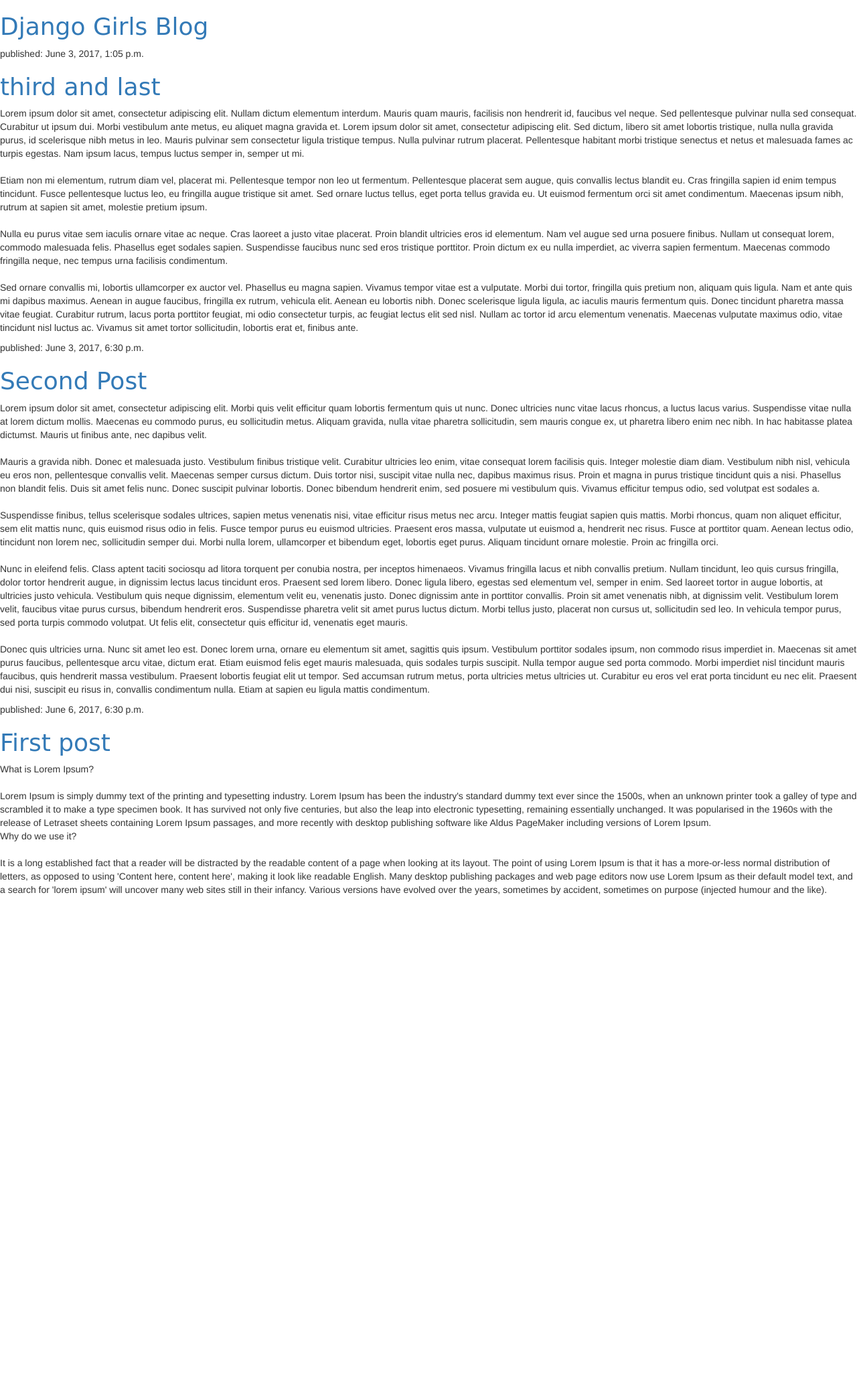
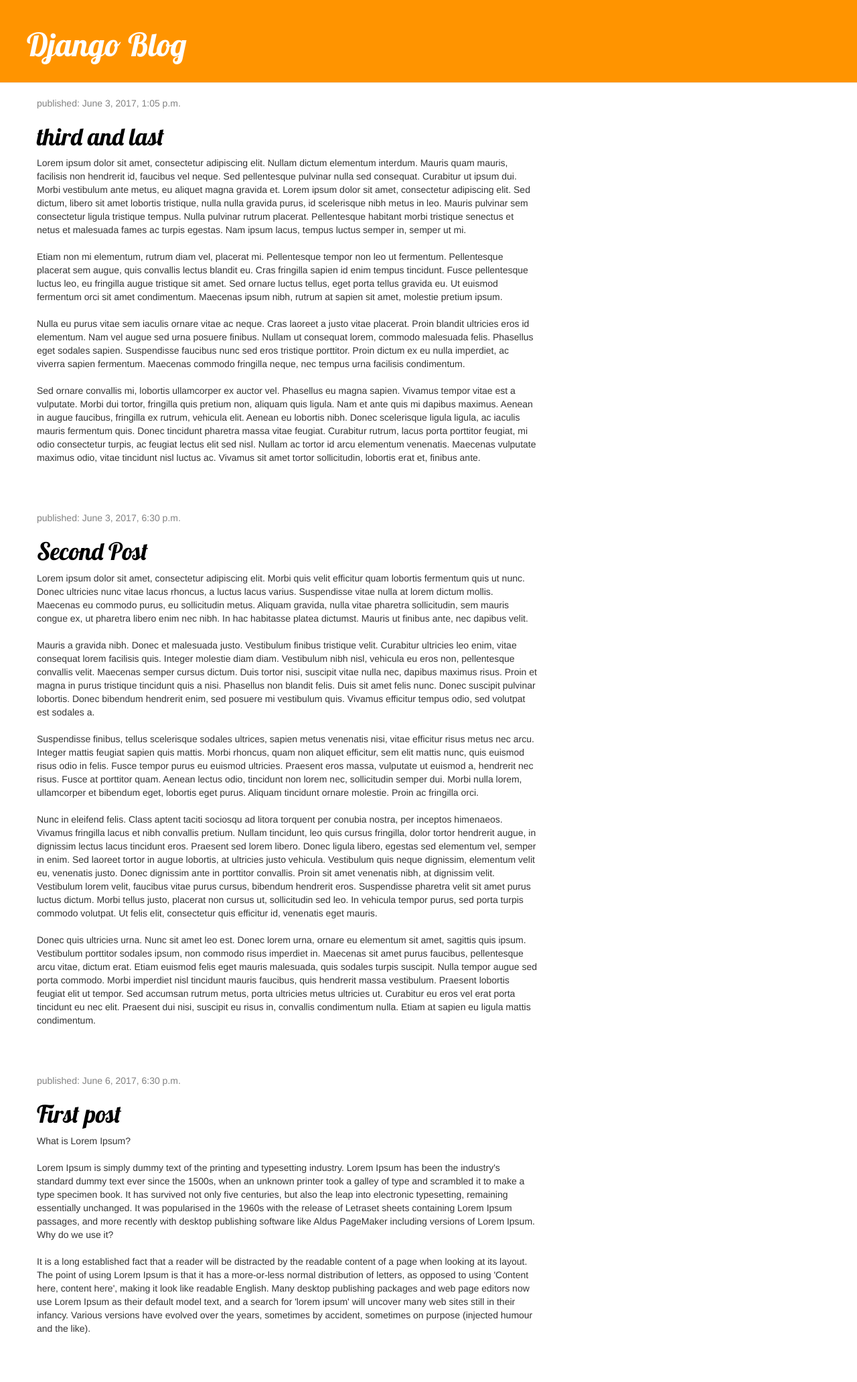
Before and after one commit to bhansa/django-kick-off, a Django app: page / in a window 1280 px wide. Shown: the whole page at 67% size. Before the commit the page ends 1336 px from the top, so only its background shows below. Run offline with Django 3.2, Linux system fonts and the light colour scheme; data comes from the database, SQL or seed files in the repository; some libraries are stand-ins or nearby versions.

Commit message:
added lobster font

```diff
--- a/blog/templates/blog/post_list.html
+++ b/blog/templates/blog/post_list.html
@@ -1,22 +1,31 @@
 {% load staticfiles %}
 <html>
     <head>
-        <title>Django Girls blog</title>
+        <title>Django blog</title>
         <link rel="stylesheet" href="//maxcdn.bootstrapcdn.com/bootstrap/3.2.0/css/bootstrap.min.css">
         <link rel="stylesheet" href="//maxcdn.bootstrapcdn.com/bootstrap/3.2.0/css/bootstrap-theme.min.css">
+        <link href="//fonts.googleapis.com/css?family=Lobster&subset=latin,latin-ext" rel="stylesheet" type="text/css">
         <link rel="stylesheet" href="{% static 'css/blog.css' %}">
     </head>
     <body>
-        <div>
-            <h1><a href="/">Django Girls Blog</a></h1>
+        <div class="page-header">
+    <h1><a href="/">Django Blog</a></h1>
 </div>
 
+<div class="content container">
+    <div class="row">
+        <div class="col-md-8">
             {% for post in posts %}
-            <div>
+                <div class="post">
+                    <div class="date">
                         <p>published: {{ post.published_date }}</p>
+                    </div>
                     <h1><a href="">{{ post.title }}</a></h1>
                     <p>{{ post.text|linebreaksbr }}</p>
                 </div>
             {% endfor %}
+        </div>
+    </div>
+</div>
     </body>
 </html>
```
Lines whose indentation alone changed are shown as unchanged.
